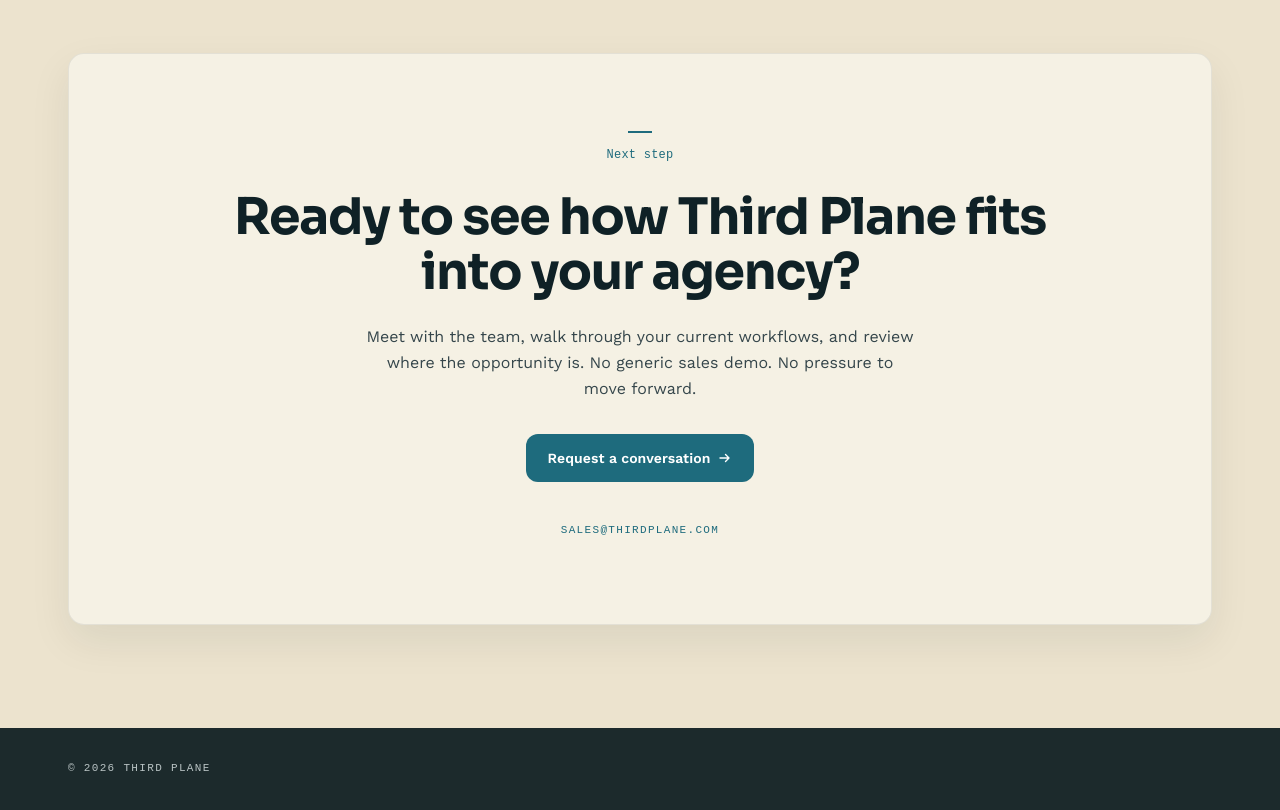
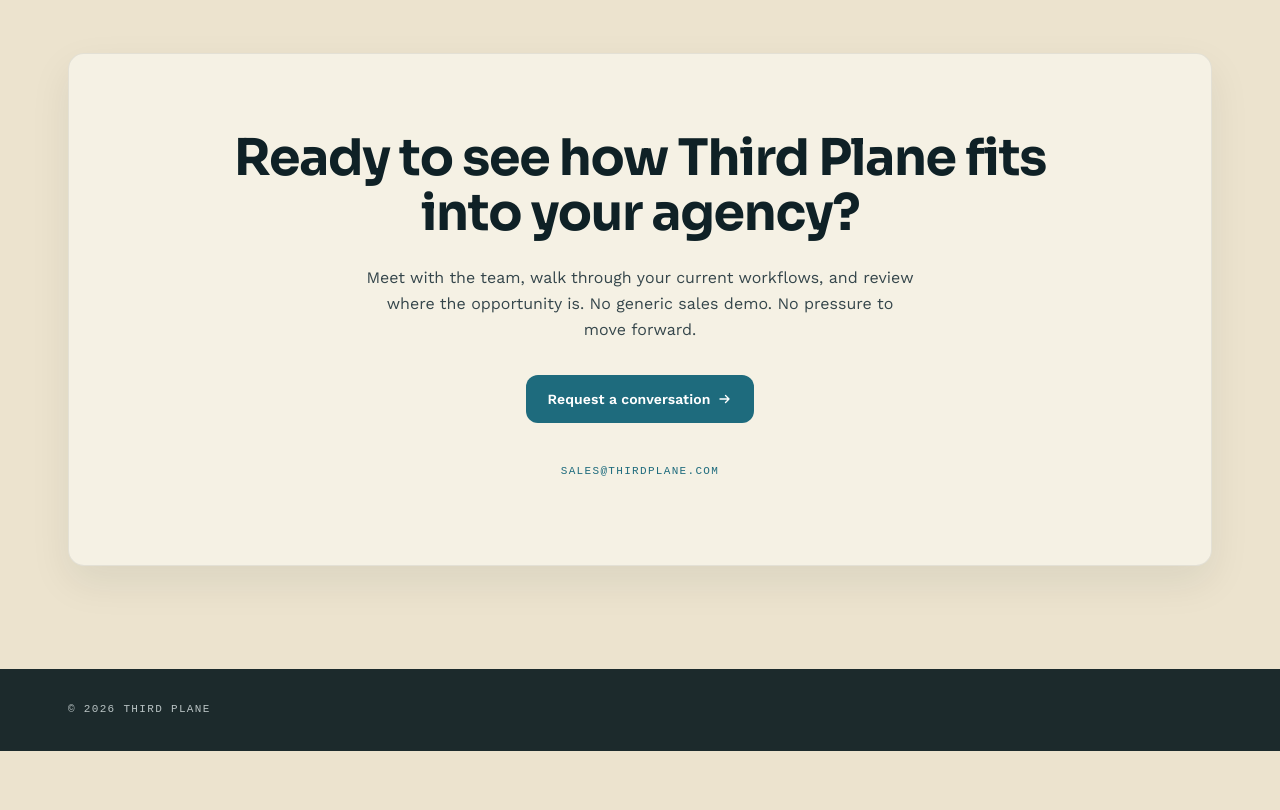
Before and after one commit to Third-Plane/third-plane-site, a React (Vite) app: page / in a window 1280 px wide. Shown: the part 6180-6990 px from the top of the page. After the commit the page ends 6931 px from the top, so only its background shows below. Built offline with nearby package versions, Linux system fonts and the light colour scheme; a web font is replaced by a local one.

Commit message:
Drop the Next step eyebrow from the closing CTA.
Let the CTA shell open on the title, matching Alpine and Evidence.

```diff
--- a/src/components/Cta.jsx
+++ b/src/components/Cta.jsx
@@ -1,12 +1,11 @@
 import { cta, site } from '../content'
-import { Button, Eyebrow } from './ui'
+import { Button } from './ui'
 
 export default function Cta() {
   return (
     <section className="section" id="contact">
       <div className="container">
         <div className="cta__shell" data-reveal>
-          <Eyebrow>{cta.eyebrow}</Eyebrow>
           <h2 className="display-2">{cta.title}</h2>
           <p className="lead">{cta.body}</p>
           <Button />
--- a/src/content.js
+++ b/src/content.js
@@ -245,7 +245,6 @@ export const engage = {
 }
 
 export const cta = {
-  eyebrow: 'Next step',
   title: 'Ready to see how Third Plane fits into your agency?',
   body: 'Meet with the team, walk through your current workflows, and review where the opportunity is. No generic sales demo. No pressure to move forward.',
   meta: [],
--- a/src/index.css
+++ b/src/index.css
@@ -260,28 +260,6 @@ ol {
 .eyebrow--dark {
   border-left-color: #8fc0c9;
   color: #8fc0c9;
-}
-
-/* Centred CTA head uses a short top tick — a left bar reads lopsided
-   when the label sits on the page axis. */
-.cta__shell .eyebrow {
-  display: flex;
-  flex-direction: column;
-  align-items: center;
-  gap: var(--s-3);
-  padding-left: 0;
-  border-left: 0;
-}
-
-.cta__shell .eyebrow::before {
-  content: '';
-  width: 1.5rem;
-  height: 2px;
-  background: var(--teal);
-}
-
-.eyebrow--dark::before {
-  background: #8fc0c9;
 }
 
 /* ==========================================================================
```
